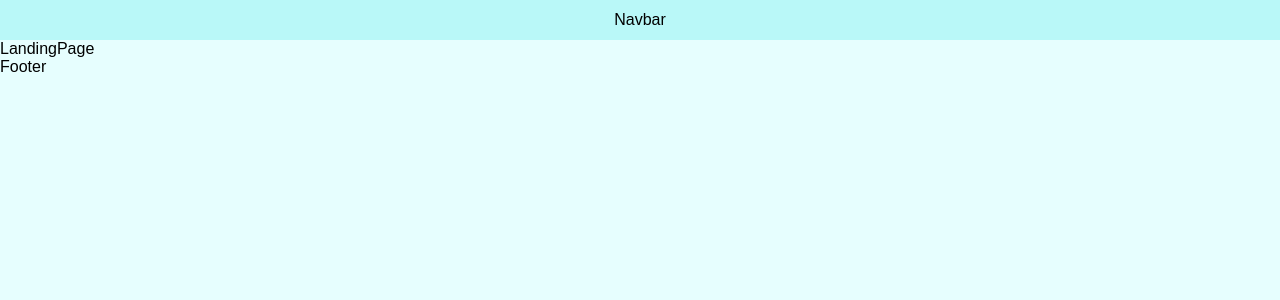
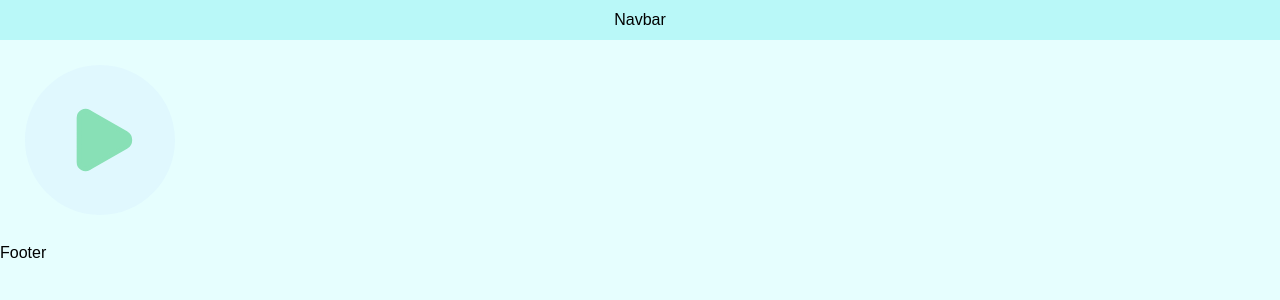
Before and after one commit to MikaelLindeman/kids-speech-app, a React (Create React App) app: page / in a window 1280 px wide. Shown: the top 300 px of the page. Built offline with nearby package versions, Linux system fonts and the light colour scheme.

Commit message:
Added game start button

```diff
--- /dev/null
+++ b/src/animations/variants.ts
@@ -0,0 +1,15 @@
+export const logoVariants = {
+  start: {
+    scale: 0.5,
+    opacity: 0,
+  },
+  end: {
+    scale: 1,
+    opacity: 1,
+    transition: {
+      type: "spring",
+      stiffness: 260,
+      damping: 20,
+    },
+  },
+};
--- a/src/pages/LandingPage/LandingPage.tsx
+++ b/src/pages/LandingPage/LandingPage.tsx
@@ -1,7 +1,24 @@
 import React from "react";
+import { motion } from "framer-motion";
+import play from "../../assets/images/play-game.svg";
+import { logoVariants } from "../../animations/variants";
 
 function LandingPage() {
-  return <div>LandingPage</div>;
+  return (
+    <>
+      <div className="topper"></div>
+
+      <div className="bottom">
+        <motion.img
+          src={play}
+          alt="Play Game Logo"
+          initial="start"
+          animate="end"
+          variants={logoVariants}
+        />
+      </div>
+    </>
+  );
 }
 
 export default LandingPage;
--- a/src/typings.d.ts
+++ b/src/typings.d.ts
@@ -2,3 +2,7 @@ declare module "*.module.scss" {
   const content: { [className: string]: string };
   export = content;
 }
+declare module "*.svg" {
+  const content: any;
+  export default content;
+}
```
Also changed, not shown: src/assets/images/play-game.svg (added).
